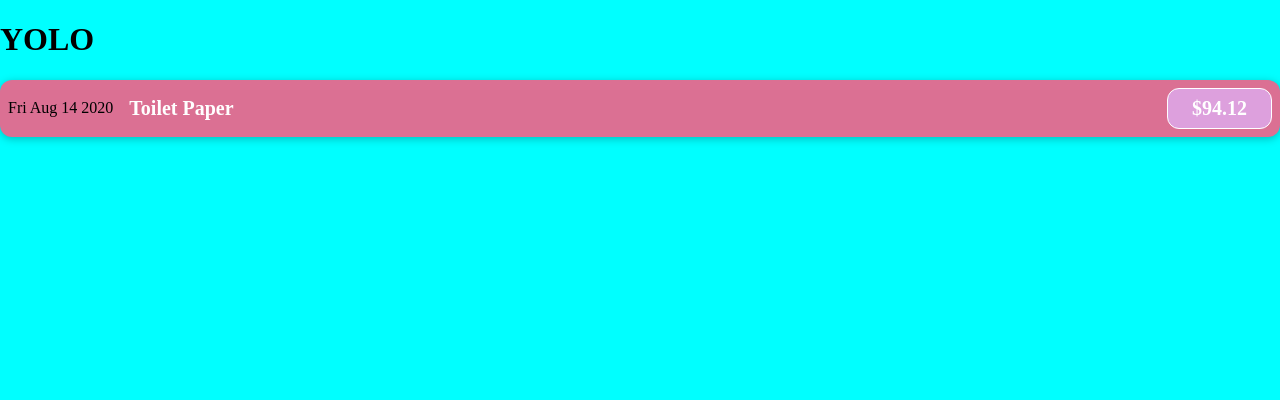
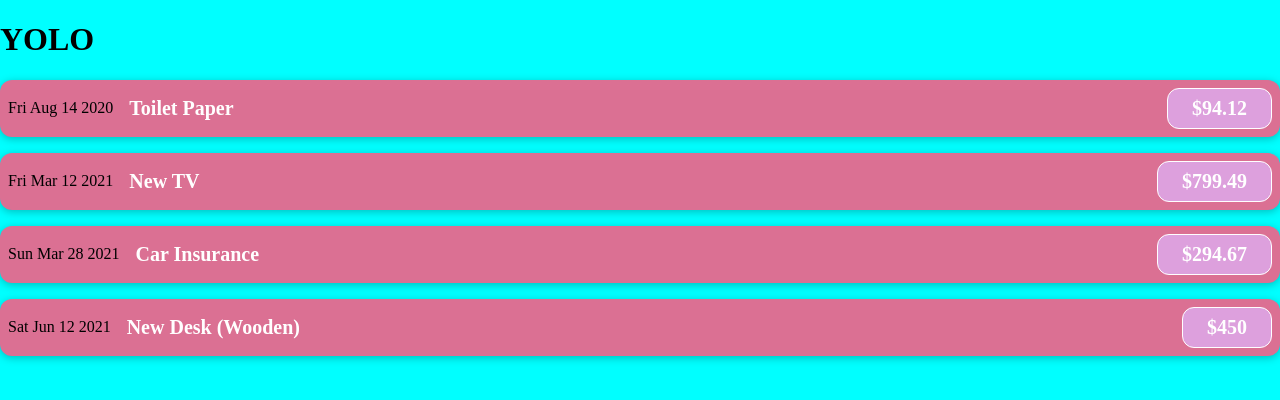
Before and after one commit to thenatural86/react-calendar, a React (Create React App) app: page / in a window 1280 px wide. Shown: the top 400 px of the page. Built offline with nearby package versions, Linux system fonts and the light colour scheme.

Commit message:
render multiple components

```diff
--- a/src/App.js
+++ b/src/App.js
@@ -31,6 +31,24 @@
         amount={expenses[0].amount}
         date={expenses[0].date.toDateString()}
       />
+      <ExpenseItem
+        id={expenses[1].id}
+        title={expenses[1].title}
+        amount={expenses[1].amount}
+        date={expenses[1].date.toDateString()}
+      />
+      <ExpenseItem
+        id={expenses[2].id}
+        title={expenses[2].title}
+        amount={expenses[2].amount}
+        date={expenses[2].date.toDateString()}
+      />
+      <ExpenseItem
+        id={expenses[3].id}
+        title={expenses[3].title}
+        amount={expenses[3].amount}
+        date={expenses[3].date.toDateString()}
+      />
     </div>
   )
 }
```
